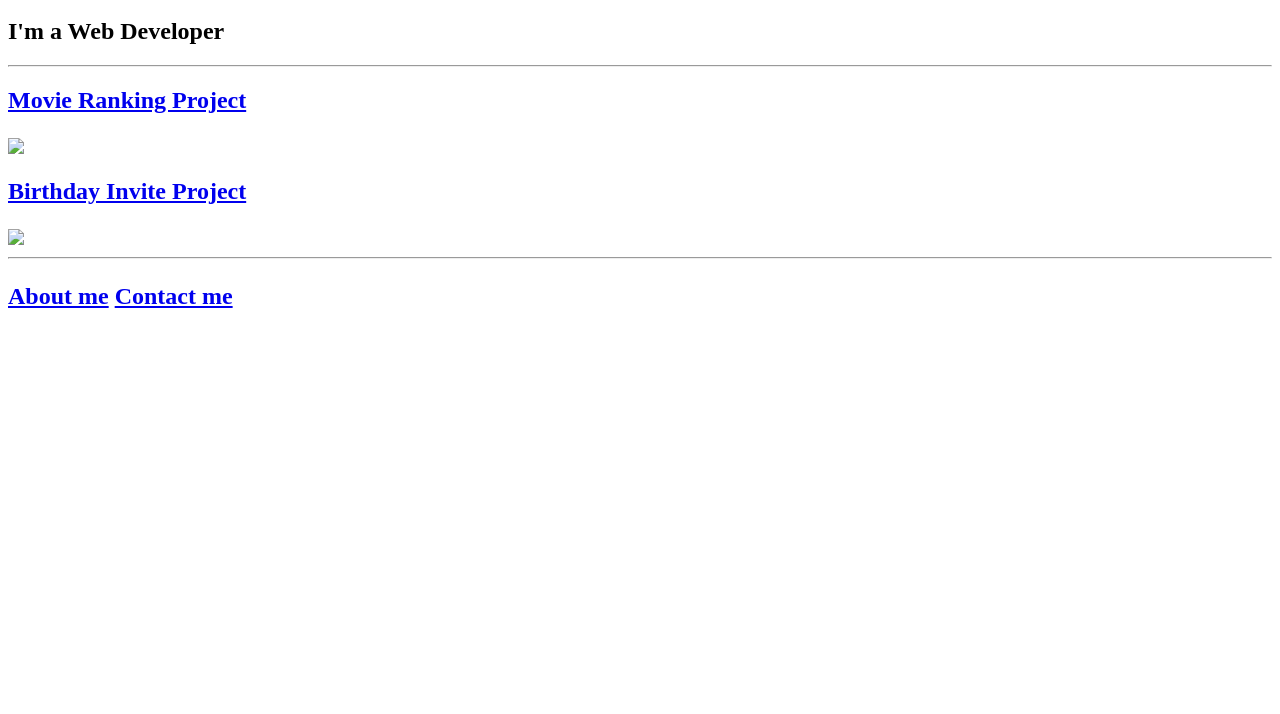
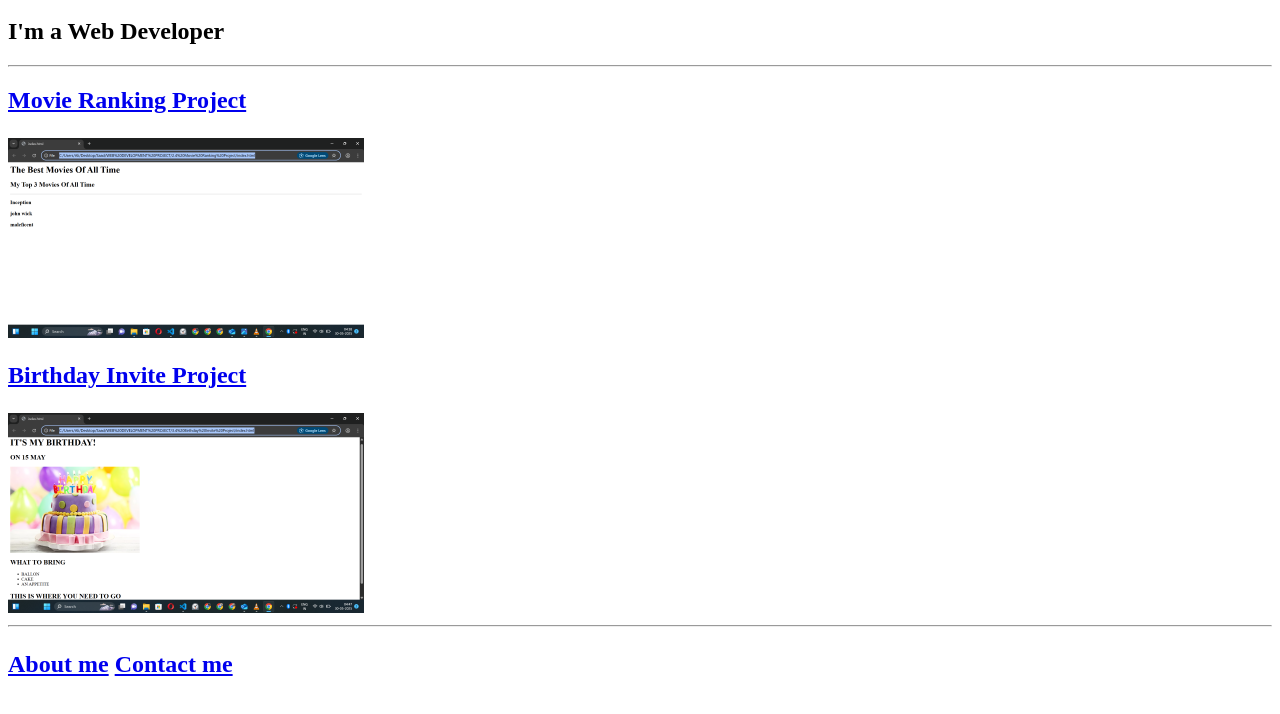
Before and after one commit to Hector-18083/html-portfolio, a plain HTML site: page index.html in a window 1280 px wide. Shown: the part 48-762 px from the top of the page. Drawn offline with Linux system fonts and the light colour scheme.

Commit message:
Update index.html

```diff
--- a/index.html
+++ b/index.html
@@ -27,11 +27,11 @@ https://developer.mozilla.org/en-US/docs/Web/HTML/Element/img#attr-height -->
         <h2> <a href="../2.4 Movie Ranking Project/index.html">Movie Ranking Project</a> <h2>
         </p>
 
-        <img src="../2.4 Movie Ranking Project/pic01.png">
+        <img src="../pic01.png">
         <p>
         <h2><a href="../3.4 Birthday Invite Project/index.html">Birthday Invite Project</a><h2>
         </p>
-        <img src="../3.4 Birthday Invite Project/pic02.png">
+        <img src="../pic02.png">
         <hr />
         <p>
         <a href="../WEBPAGES/public/about.html">About me</a>
```
